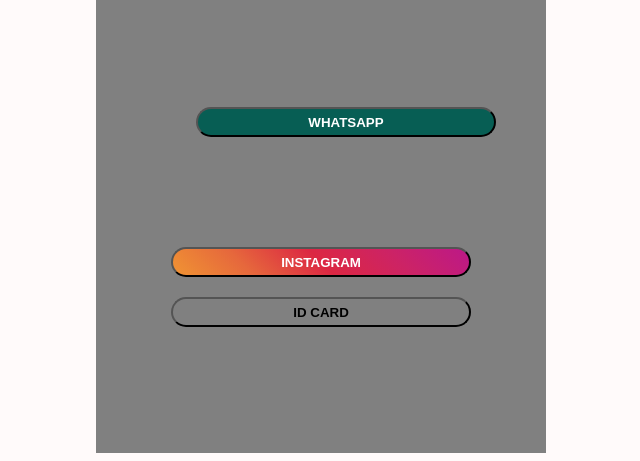
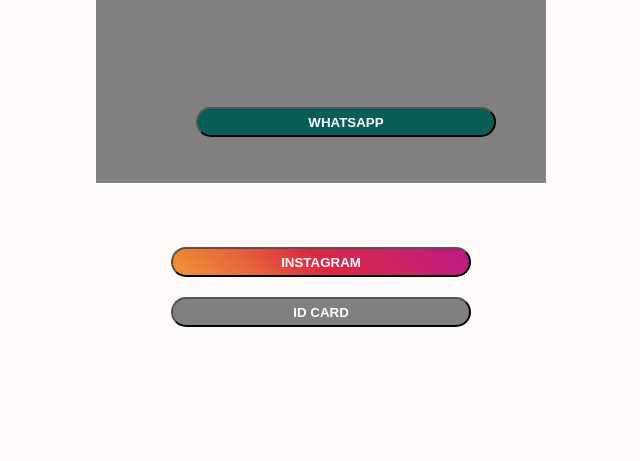
Before and after one commit to monir923/my-information, a plain HTML site: page index.html in a window 1280 px wide. Shown: the part 455-916 px from the top of the page, without its empty margins (319-959 px from the left). After the commit the page ends 800 px from the top, so only its background shows below. Drawn offline with Linux system fonts and the light colour scheme.

Commit message:
Update index.html

```diff
--- a/index.html
+++ b/index.html
@@ -10,29 +10,16 @@
 <body style="background-color: rgb(255, 250, 250);">
 
   <center>
-      <div style="width: 450px; height: 900px; background-color: #808080;text-align: left;">
+      <div style="width: 450px; height: 630px; background-color: #808080;text-align: left;">
 
 
 
 
   <center><img src="https://github.com/monir923/simple/blob/main/IMG_20220604_004850_472.jpg?raw=true">
  <button id="two"><a href="https://www.facebook.com/md.monir.hossain.sajeeb">FACEBOOK</a></button><br>
- <button id="one"><a href="http://api.whatsapp.com/send?phone=8801829063233"></a>WHATSAPP</button><br>
- <button id="ii"><a href="https://www.instagram.com/_.m.o.n.i.r._/?utm_source=ig_web_button_share_sheet&igshid=OGQ5ZDc2ODk2ZA=="> INSTAGRAM</a></button><br>
- <button id="oo"><a href="https://monir923.github.io/ID/"></a>ID CARD</button><br></center>
+ <button id="one"><a href= "http://api.whatsapp.com/send?phone=8801829063233"></a>WHATSAPP</button><br>
+ <button id="ii"><a href= "https://www.instagram.com/_.m.o.n.i.r._/?utm_source=ig_web_button_share_sheet&igshid=OGQ5ZDc2ODk2ZA=="> INSTAGRAM</a></button><br>
+ <button id="oo"><a href= "https://monir923.github.io/ID/">ID CARD</a></button><br></center>
 
 
   </div></center>
-
-
-
-
-
-
-
-
-
-
-
-</body>
-</html>
```
